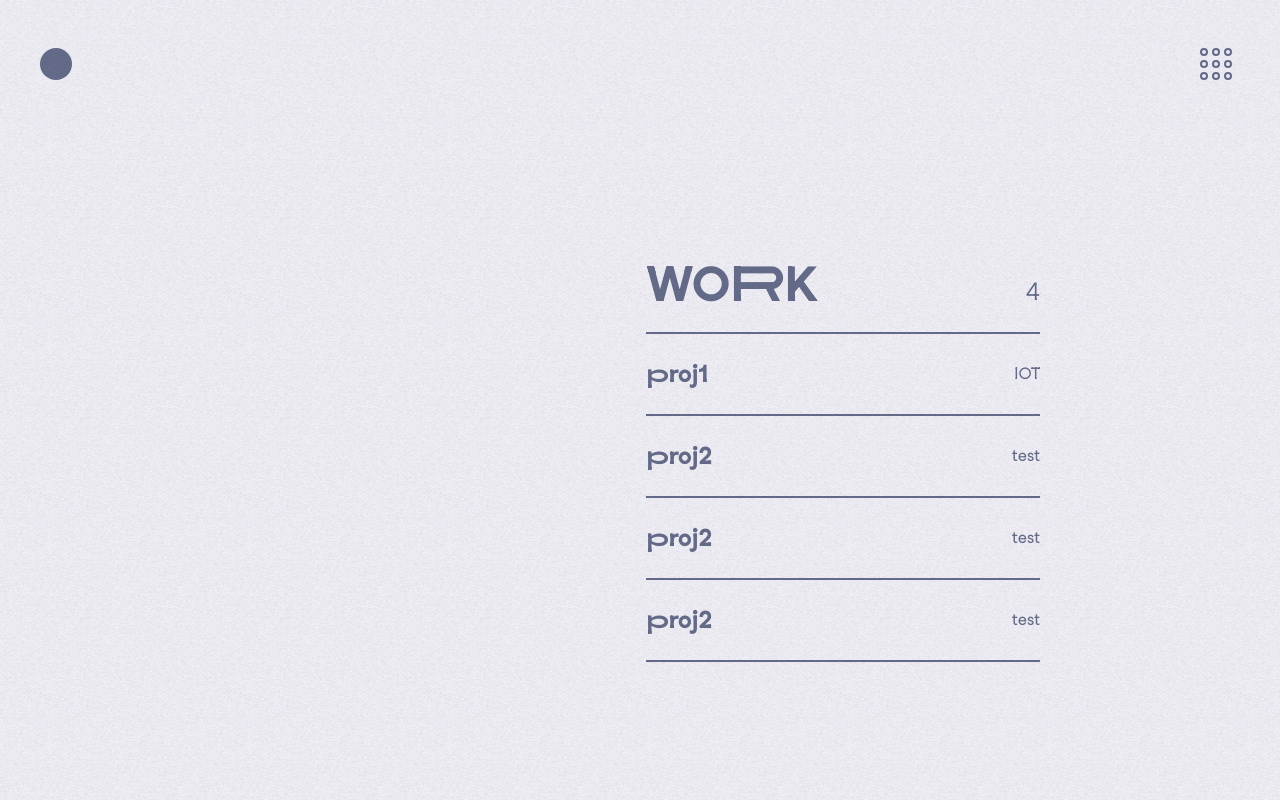
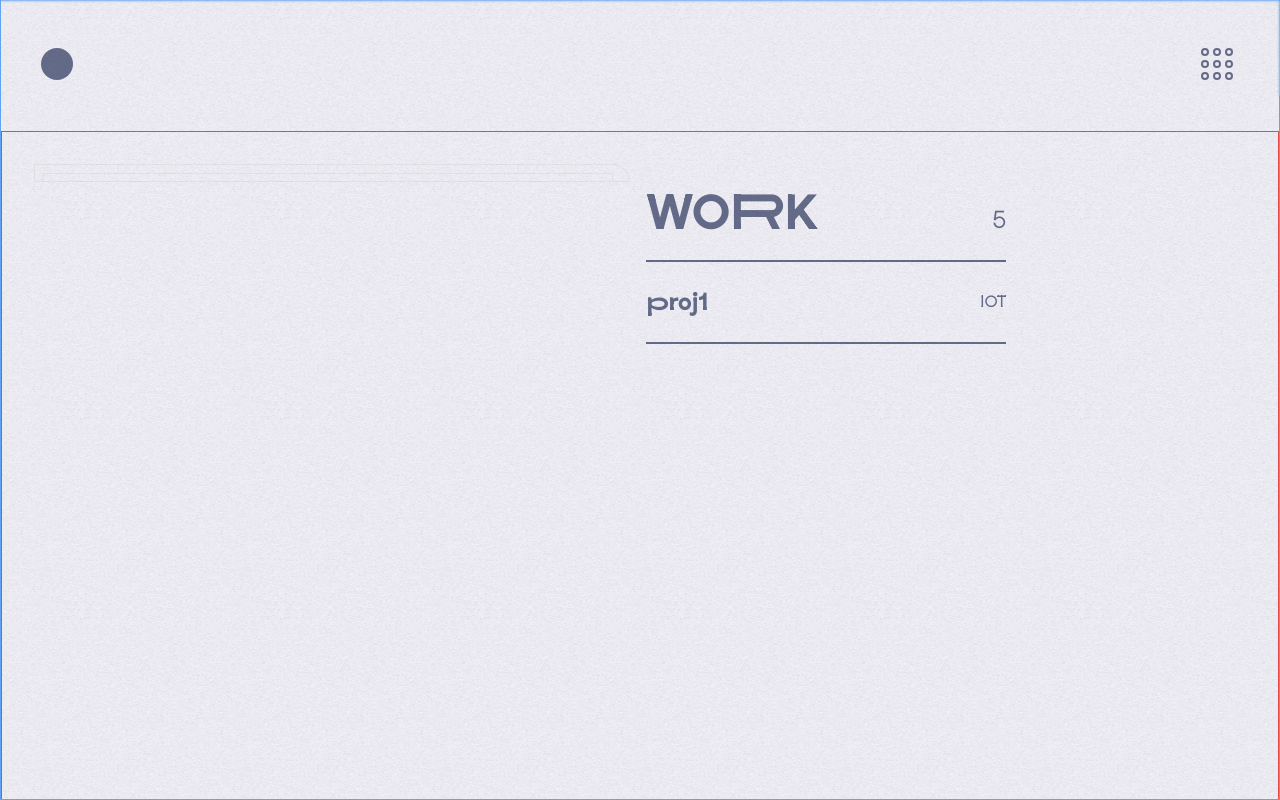
Before and after one commit to ArlieT/portfolio, a Next.js app: page /work in a window 1280 px wide. Built offline with nearby package versions, Linux system fonts and the light colour scheme.

Commit message:
fix: scroll

```diff
--- a/app/layout.tsx
+++ b/app/layout.tsx
@@ -20,18 +20,20 @@ export default function RootLayout({
   return (
     <html lang="en" suppressHydrationWarning>
       <body
-        className={`h-dvh ${bebasNeue.variable} ${feixen.variable} ${oldStandard.variable} ${jetbrains.variable}`}
+        className={`${bebasNeue.variable} ${feixen.variable} ${oldStandard.variable} ${jetbrains.variable}`}
       >
-        <div className="flex h-full flex-col">
         <SidebarProvider>
           <ThemeProdiver>
             <NavigationMenu />
+            <div className="relative h-dvh min-h-dvh overflow-y-auto border border-blue-400 pt-[82px] md:pt-[130px]">
               <Header />
+              <div className="h-[calc(100dvh-82px)] md:h-[calc(100dvh-130px)]">
                 <Container>{children}</Container>
+              </div>
+            </div>
             <div className="noise" />
           </ThemeProdiver>
         </SidebarProvider>
-        </div>
       </body>
     </html>
   );
--- a/app/page.tsx
+++ b/app/page.tsx
@@ -5,14 +5,9 @@ import AboutMe from '@/components/AboutMe';
 import Underline from '@/components/Helpers';
 import { motion } from 'framer-motion';
 import Link from 'next/link';
-import { useEffect } from 'react';
 import { tv } from 'tailwind-variants';
 
 export default function Home() {
-  useEffect(() => {
-    setTimeout(() => {}, 1000);
-  }, []);
-
   const itemVariants = {
     hidden: {
       y: '-100%',
@@ -32,9 +27,8 @@ export default function Home() {
   };
 
   return (
-    <div className="flex h-full items-center justify-center">
+    <div className="flex h-full flex-1 items-center justify-center border border-indigo-500">
       <motion.div
-        // variants={containerVariants}
         initial="hidden"
         animate="visible"
         className="relative -top-20 text-lg md:text-2xl md:text-[2.5rem]"
--- a/app/work/[workId]/page.tsx
+++ b/app/work/[workId]/page.tsx
@@ -4,8 +4,8 @@ const page = ({ params }: { params: { workId: string } }) => {
   console.log(params.workId);
 
   return (
-    <div className="relative flex h-auto w-full flex-col items-center gap-4 border md:gap-6 md:p-0 md:pt-[500px] lg:pt-[450px]">
-      <div className="mx-auto w-[90%] md:absolute md:-top-[400px] md:w-full lg:-top-96 lg:w-[80%]">
+    <div className="flex flex-col items-center gap-4 md:gap-6 md:p-0 md:pt-[500px] lg:pt-[450px]">
+      <div className="z-[9999999] mx-auto w-[90%] md:absolute md:-top-[400px] md:w-full lg:-top-96 lg:w-[80%]">
         <div className="relative mx-auto aspect-square w-full overflow-hidden rounded-3xl md:h-[810px] md:rounded-[48px]">
           <Image
             src="/images/projects/proj1.avif"
@@ -16,7 +16,7 @@ const page = ({ params }: { params: { workId: string } }) => {
         </div>
       </div>
 
-      <div className="w-[78%] space-y-4">
+      <div className="w-[90%] space-y-4 lg:w-[80%]">
         <div className="font-variation w-full space-y-2">
           <h1 className="font-variation-bold heading">Buraindo</h1>
           <hr className="h-[2.5px] w-full bg-foreground" />
--- a/app/work/page.tsx
+++ b/app/work/page.tsx
@@ -16,21 +16,27 @@ function Works() {
       image: '/images/projects/proj1.avif',
     },
     {
-      name: 'proj2',
+      name: 'proj3',
       description: 'test',
       // url: "https://github.com/Arlyor/nextjs-portfolio",
       image: '/images/projects/proj2.avif',
     },
     {
-      name: 'proj2',
+      name: 'proj4',
       description: 'test',
       // url: "https://github.com/Arlyor/nextjs-portfolio",
       image: '/images/projects/proj1.avif',
     },
     {
-      name: 'proj2',
+      name: 'proj5',
       description: 'test',
-      // url: "https://github.com/Arlyor/nextjs-portfolio",
+      // url: "https://github.com/arlyor/nextjs-portfolio",
+      image: '/images/projects/proj2.avif',
+    },
+    {
+      name: 'proj6',
+      description: 'test',
+      // url: "https://github.com/arlyor/nextjs-portfolio",
       image: '/images/projects/proj2.avif',
     },
   ];
@@ -53,10 +59,10 @@ function Works() {
     },
   };
   return (
-    <div className="flex h-full gap-x-4 pt-[140px]">
-      <div className="relative hidden h-full w-1/2 overflow-hidden rounded-tr-3xl md:block md:pr-12">
+    <div className="flex h-full gap-x-4 border border-red-500 p-4 pt-[140px] md:p-8">
+      <div className="relative hidden h-fit min-h-max w-1/2 overflow-hidden rounded-tr-3xl border p-2 md:block md:pr-12">
         {/* images */}
-        <div className="absolute h-full w-[calc(100%-24px)]">
+        <div className="absolute h-full w-[calc(100%-24px)] border">
           {listOfProjects.map((project, index) => (
             <motion.div
               key={project.name}
@@ -159,7 +165,7 @@ function Projects({ listOfProjects, setProjectToShow }: Props) {
         animate="visible"
         className="font-variation-bold divide-y divide-foreground border-b border-b-foreground md:divide-y-2 md:border-b-2"
       >
-        {listOfProjects.map((project, index) => (
+        {[...listOfProjects].slice(0, 1).map((project, index) => (
           <motion.div
             key={project.name}
             variants={itemVariants}
--- a/components/Container.tsx
+++ b/components/Container.tsx
@@ -42,40 +42,21 @@ function Container({ children }: { children: React.ReactNode }) {
   return (
     <AnimatePresence mode="wait">
       {!isOpen && (
-        <motion.div
+        <motion.main
           key={pathname}
           initial="hidden"
           animate="enter"
           exit="exit"
           variants={variants}
-          className={cn(
-            'c/min-h-[calc(100svh-87px)] c/md:min-h-[calc(100svh-128px)] h-full w-full p-4 md:p-8',
-            {
-              'p-0 md:p-0': pathname.includes('/work'),
-            },
-          )}
+          className={cn('h-full w-full p-4 md:p-8', {
+            'p-0 md:p-0': pathname.includes('/work'),
+          })}
         >
           {children}
-        </motion.div>
+        </motion.main>
       )}
     </AnimatePresence>
   );
 }
 
 export default Container;
-
-// eslint-disable-next-line no-lone-blocks
-{
-  /* <AnimatePresence>
-  {!isOpen && (
-    <motion.div
-      className={`h-full w-full border border-blue-500 p-6 md:p-8 ${isOpen ? 'hidden' : 'block'}`}
-      initial={{ opacity: 1, y: 0 }}
-      animate={{ opacity: isOpen ? 0 : 1, y: isOpen ? '-100%' : 0 }}
-      transition={{ duration: 0.5 }}
-    >
-      {children}
-    </motion.div>
-  )}
-</AnimatePresence>; */
-}
--- a/components/Header.tsx
+++ b/components/Header.tsx
@@ -57,10 +57,14 @@ function Header() {
   };
 
   return (
-    <header className="c/max-h-[128px] sticky top-0 z-[999] max-h-[12%] w-full text-foreground backdrop-blur-[1px]">
+    <header className="c/max-h-[128px] fixed top-0 z-[999] max-h-[12%] w-full text-foreground backdrop-blur-[1px]">
       <div className="C/overflow-hidden flex w-full items-center justify-between p-6 md:p-10">
         <Link
-          onClick={toggleSidebar}
+          onClick={() => {
+            if (isOpen) {
+              toggleSidebar();
+            }
+          }}
           href="/"
           className="flex w-fit items-center justify-center gap-2 text-xl"
         >
--- a/package.json
+++ b/package.json
@@ -30,8 +30,8 @@
     "eslint-config-next": "15.0.0-rc.0",
     "postcss": "^8",
     "prettier": "^3.3.2",
+    "tailwindcss": "^3.4.6",
     "prettier-plugin-tailwindcss": "^0.6.4",
-    "tailwindcss": "^3.4.1",
     "typescript": "^5"
   }
 }
--- a/tailwind.config.ts
+++ b/tailwind.config.ts
@@ -1,35 +1,36 @@
-import type { Config } from "tailwindcss";
-import plugin from "tailwindcss/plugin";
+import type { Config } from 'tailwindcss';
+// eslint-disable-next-line import/no-extraneous-dependencies
+import plugin from 'tailwindcss/plugin';
 
 const config: Config = {
-  darkMode: ["selector"],
+  darkMode: ['selector'],
   content: [
-    "./pages/**/*.{js,ts,jsx,tsx,mdx}",
-    "./components/**/*.{js,ts,jsx,tsx,mdx}",
-    "./app/**/*.{js,ts,jsx,tsx,mdx}",
+    './pages/**/*.{js,ts,jsx,tsx,mdx}',
+    './components/**/*.{js,ts,jsx,tsx,mdx}',
+    './app/**/*.{js,ts,jsx,tsx,mdx}',
   ],
 
   theme: {
     extend: {
       colors: {
-        background: "var(--background)",
-        foreground: "var(--foreground)",
-        accent: "var(--accent-color)",
-        "accent-light": "var(--accent-color-light)",
+        background: 'var(--background)',
+        foreground: 'var(--foreground)',
+        accent: 'var(--accent-color)',
+        'accent-light': 'var(--accent-color-light)',
       },
       fontFamily: {
-        jetbrains_mono: ["var(--font-jetbrains-mono)"],
-        old: ["var(--font-old-standard)"],
-        bebas_neue: ["var(--font-bebas-neue)"],
-        feixen: ["var(--font-feixen)"],
+        jetbrains_mono: ['var(--font-jetbrains-mono)'],
+        old: ['var(--font-old-standard)'],
+        bebas_neue: ['var(--font-bebas-neue)'],
+        feixen: ['var(--font-feixen)'],
       },
     },
   },
   plugins: [
-    plugin(function ({ addUtilities }) {
+    plugin(({ addUtilities }) => {
       addUtilities({
-        ".headings": {
-          "content-visibility": "auto",
+        '.headings': {
+          'content-visibility': 'auto',
         },
       });
     }),
```
Also changed, not shown: app/globals.css (+8 -8 lines), 1 other file (tests, documents, lock files or other folders). Lines whose indentation alone changed are shown as unchanged.
